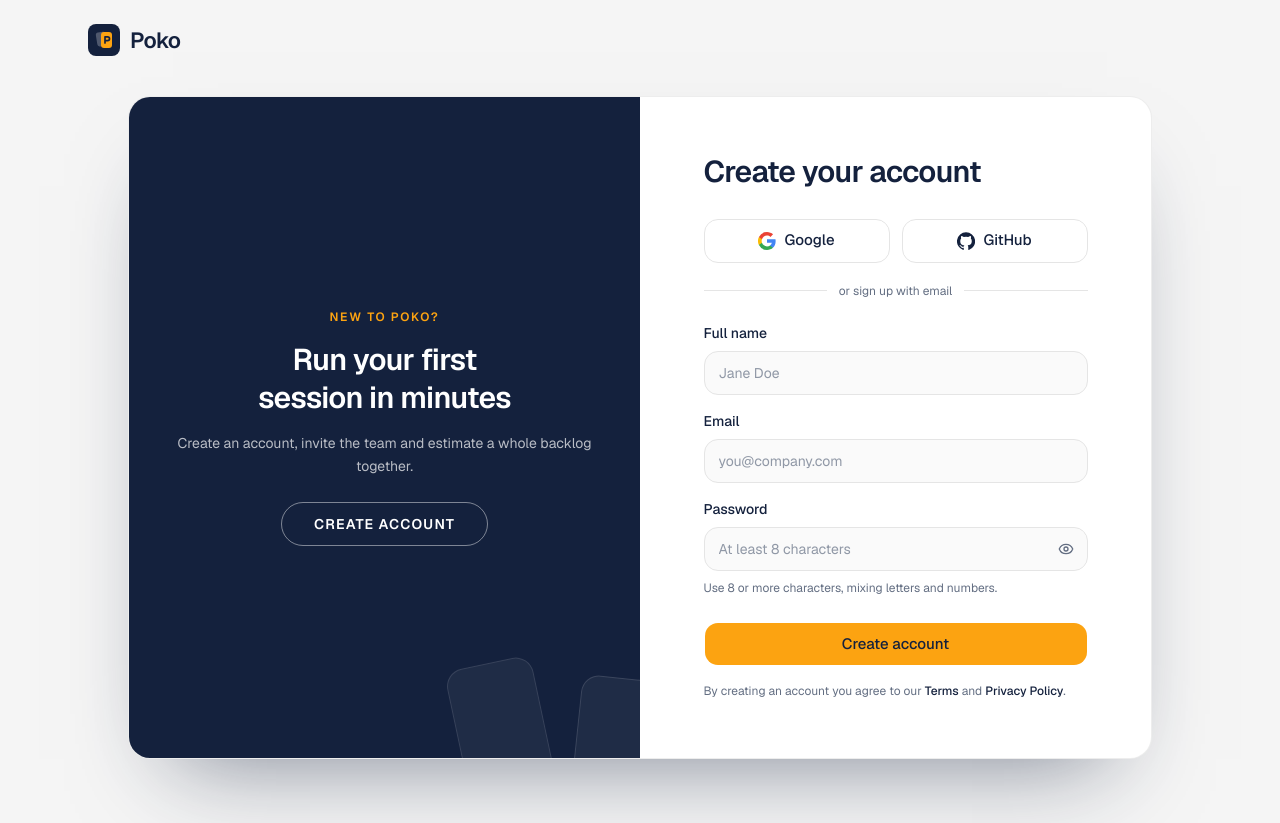
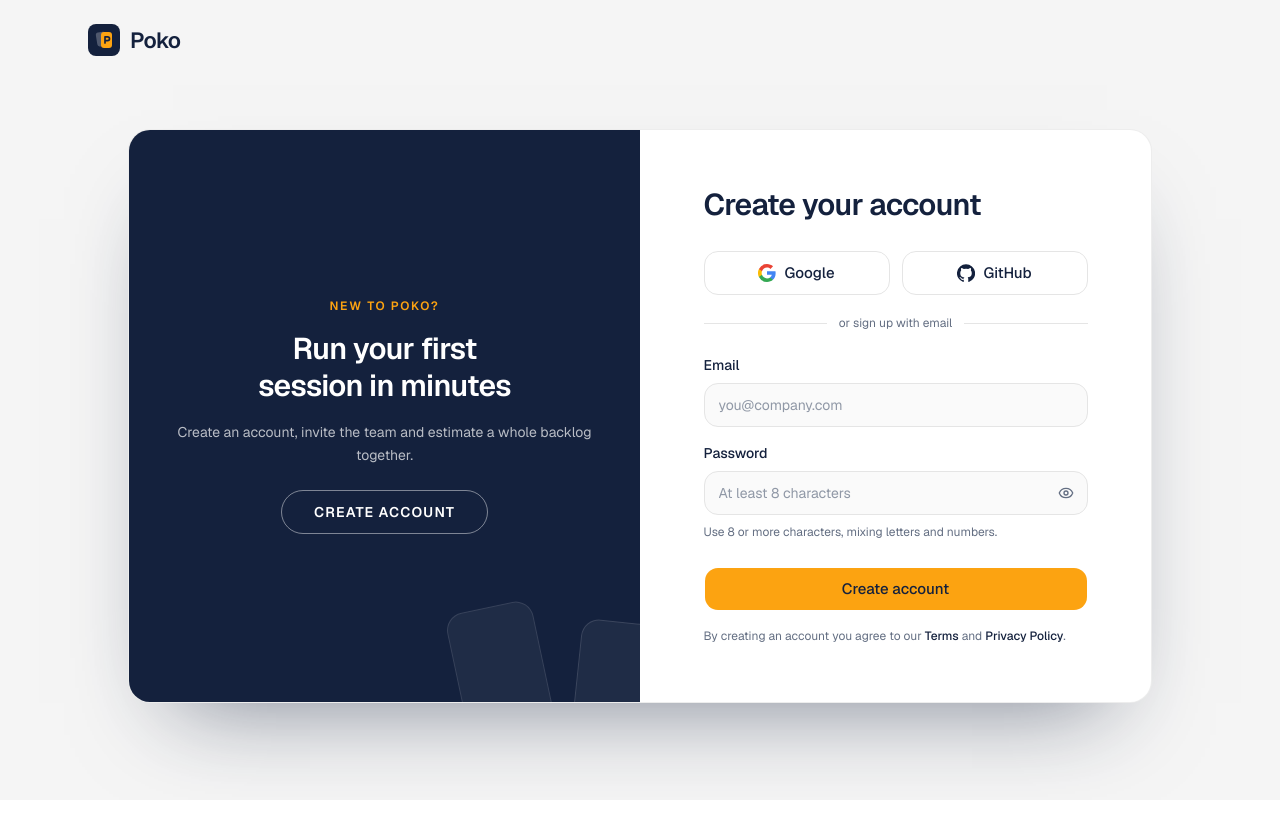
Before and after one commit to Poko-estimates/poko, a Next.js app in the folder frontend/: page /login in a window 1280 px wide. After the commit the page ends 800 px from the top, so only its background shows below. Built offline with nearby package versions, Linux system fonts and the light colour scheme.

Commit message:
refactor: remove fullname field from signup page

```diff
--- a/frontend/components/auth/signup-form.tsx
+++ b/frontend/components/auth/signup-form.tsx
@@ -20,22 +20,7 @@ function SignupForm() {
 
       <SocialAuth intent="signup" className="mt-7" />
 
-      {/* Base UI validates on submit and re-validates on change afterwards.
-          Hand the values to the sign-up action once auth is wired up. */}
       <Form className="mt-6 flex flex-col gap-4" onFormSubmit={() => {}}>
-        <Field name="name">
-          <FieldLabel>Full name</FieldLabel>
-          <Input
-            type="text"
-            autoComplete="name"
-            placeholder="Jane Doe"
-            required
-          />
-          <FieldError match="valueMissing">
-            Tell your team who you are.
-          </FieldError>
-        </Field>
-
         <Field name="email">
           <FieldLabel>Email</FieldLabel>
           <Input
```
